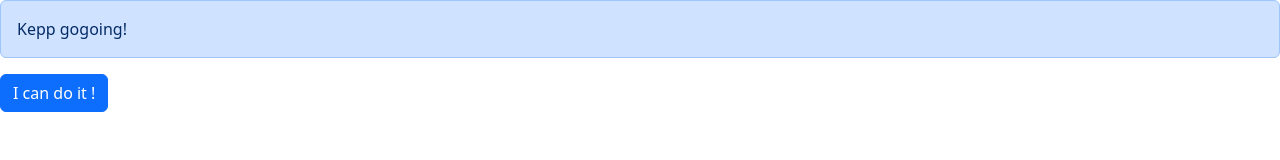
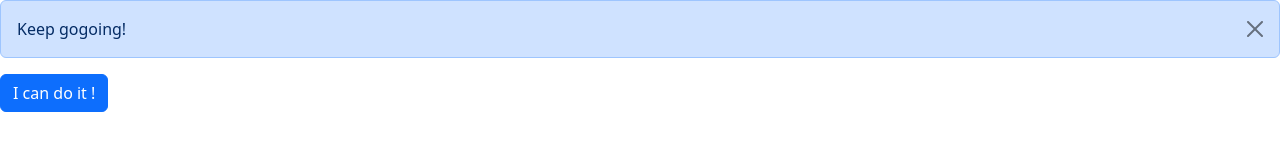
Before and after one commit to annaclavelier/rando_app, a React (Vite) app: page / in a window 1280 px wide. Both pictures are taken after a click on the button "I can do it !". Shown: the top 160 px of the page. Built offline with nearby package versions, Linux system fonts and the light colour scheme.

Commit message:
dev(tuto): Update alert component for interaction

```diff
--- a/src/App.tsx
+++ b/src/App.tsx
@@ -1,12 +1,15 @@
+import { useState } from "react";
 import Alert from "./components/Alert";
 import Button from "./components/Button";
 
 function App() {
 
+  const [alertVisible, setAlertVisible] = useState(false);
+
   return (
     <div>
-      <Alert>Kepp <span>go</span>going!</Alert>
-      <Button onClick={()=>console.log("clicked")}>I can do it !</Button>
+      {alertVisible && <Alert onClose={() => setAlertVisible(false)}>Keep <span>go</span>going!</Alert>}
+      <Button onClick={()=>setAlertVisible(true)}>I can do it !</Button>
     </div>
   );
 }
--- a/src/components/Alert.tsx
+++ b/src/components/Alert.tsx
@@ -1,13 +1,18 @@
-import { ReactNode } from "react";
+import { ReactNode, useState } from "react";
 
-interface Props{
-    children:ReactNode;
+interface Props {
+  children: ReactNode;
+  onClose: () => void;
 }
 
-const Alert = ({children}:Props) => {
+const Alert = ({ children, onClose }: Props) => {
+
   return (
-    <div className="alert alert-primary">{children}</div>
-  )
-}
+    <div className={"alert alert-primary alert-dismissible fade show"}>
+      {children}
+      <button type="button" className="btn-close" data-bs-dismiss="alert" aria-label="Close" onClick={onClose}></button>
+    </div>
+  );
+};
 
-export default Alert
+export default Alert;
```
